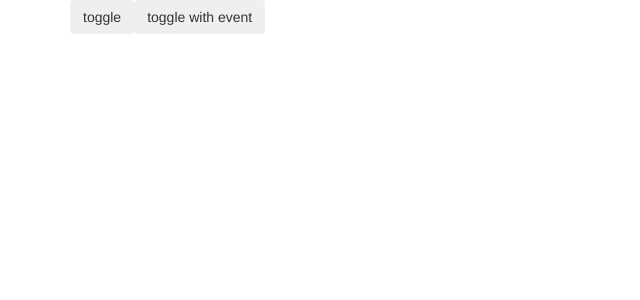
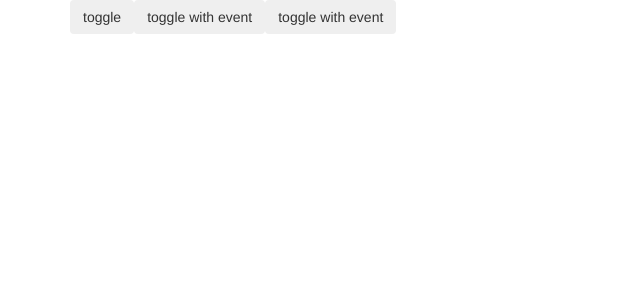
Before and after one commit to lizavetas/angiular-workshop, an Angular app: page / in a window 1280 px wide. Shown: the top 300 px of the page, without its empty margins (0-640 px from the left). Built offline with nearby package versions, Linux system fonts and the light colour scheme.

Commit message:
erste übung nr 2

```diff
--- a/src/app/components/product-description-box/product-description-box.component.html
+++ b/src/app/components/product-description-box/product-description-box.component.html
@@ -1,3 +1,4 @@
 <button class="btn" (click)="isHidden = !isHidden">toggle</button>
 <button class="btn" (click)="clickBtn()">toggle with event</button>
+<button class="btn" (click)="toggle($event)">toggle with event</button>
 <p [hidden]="isHidden">product-description-box works!</p>
--- a/src/app/components/product-description-box/product-description-box.component.ts
+++ b/src/app/components/product-description-box/product-description-box.component.ts
@@ -8,10 +8,21 @@ import {Component, OnInit} from '@angular/core';
 
 export class ProductDescriptionBoxComponent implements OnInit {
     public isHidden = true;
+    // private isHidden = true => ng serve funktioniert(da compiliert im Browser), build nicht
+    // keine private in tpl!!!!
     constructor() {
     }
-    clickBtn() {
+    // public und void sind optional
+    public clickBtn(): void {
         this.isHidden = !this.isHidden;
+    }
+    public toggle(event: MouseEvent): void {
+
+        if (event.shiftKey) {
+            this.isHidden = !this.isHidden;
+        } else {
+            alert('bla');
+        }
     }
     ngOnInit() {
     }
```
